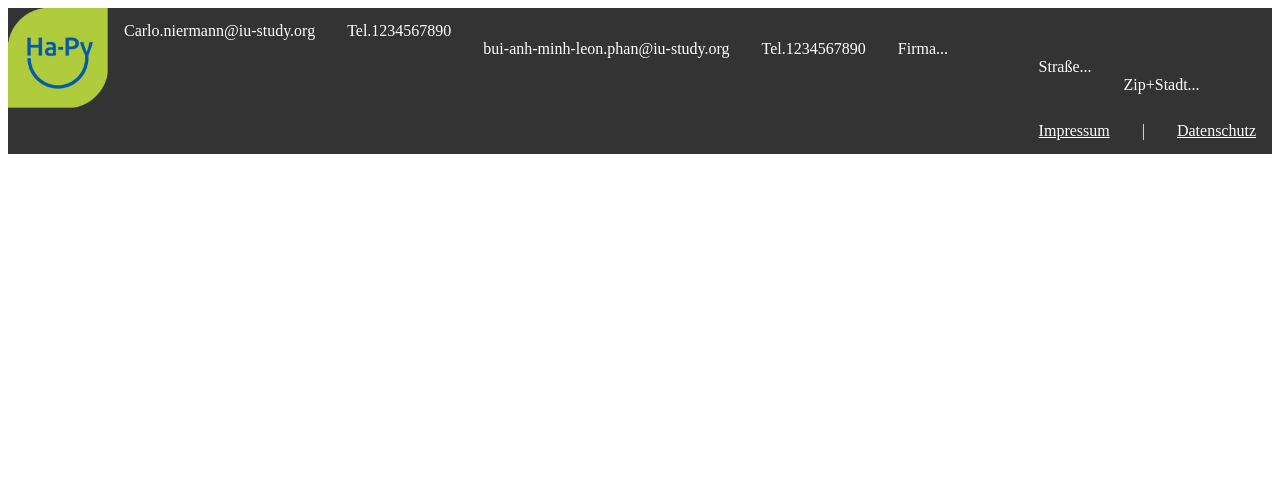
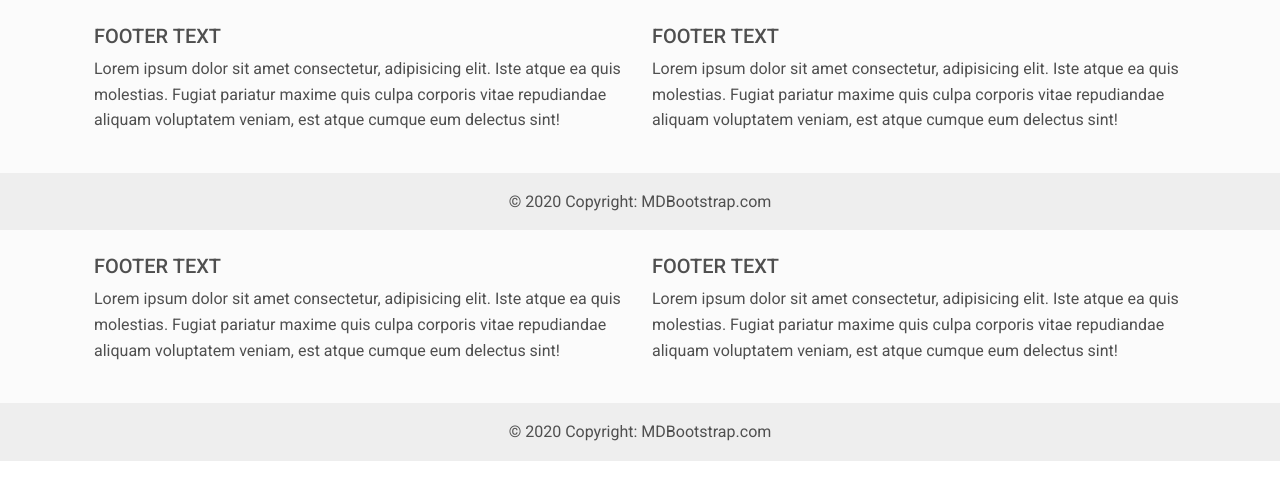
Before and after one commit to xChezY/Referat-Website, a PHP site: template includes/views/footer.php in a window 1280 px wide. Shown: the top 500 px of the page. Run offline with PHP 8.4, Linux system fonts and the light colour scheme; the template is opened without the code that fills it, so the values that code supplies are empty.

Commit message:
change format

```diff
--- a/includes/views/footer.php
+++ b/includes/views/footer.php
@@ -1,60 +1,40 @@
-<!DOCTYPE html>
-<html>
-<head>
-    <meta charset="UTF-8" />
-    <title>title</title>
-    <style>
-        ul {
-          list-style-type: none;
-          margin: 0;
-          padding: 0;
-          overflow: hidden;
-          background-color: #333;
-        }
+<footer class="bg-body-tertiary text-center text-lg-start">
+  <!-- Grid container -->
+  <div class="container p-4">
+    <!--Grid row-->
+    <div class="row">
+      <!--Grid column-->
+      <div class="col-lg-6 col-md-12 mb-4 mb-md-0">
+        <h5 class="text-uppercase">Footer text</h5>
 
-        li {
-          float: left;
-        }
+        <p>
+          Lorem ipsum dolor sit amet consectetur, adipisicing elit. Iste atque ea quis
+          molestias. Fugiat pariatur maxime quis culpa corporis vitae repudiandae aliquam
+          voluptatem veniam, est atque cumque eum delectus sint!
+        </p>
+      </div>
+      <!--Grid column-->
 
-        li a {
-          display: inline-block;
-          color: white;
-          text-align: center;
-          padding: 14px 16px;
-          text-decoration: none;
-        }
+      <!--Grid column-->
+      <div class="col-lg-6 col-md-12 mb-4 mb-md-0">
+        <h5 class="text-uppercase">Footer text</h5>
 
-        li a:hover {
-          background-color: #111;
-        }
-        </style>
-</head>
-<body>
-<footer>
-    <ul>
-        <li><img src="/assets/logo-icon.png" width="100" height="100"></li>
+        <p>
+          Lorem ipsum dolor sit amet consectetur, adipisicing elit. Iste atque ea quis
+          molestias. Fugiat pariatur maxime quis culpa corporis vitae repudiandae aliquam
+          voluptatem veniam, est atque cumque eum delectus sint!
+        </p>
+      </div>
+      <!--Grid column-->
+    </div>
+    <!--Grid row-->
+  </div>
+  <!-- Grid container -->
 
-            <li><a href="mailto:Carlo.niermann@iu-study.org">Carlo.niermann@iu-study.org</a></li>
-            <li><a>Tel.1234567890</a></li>
-            <br>
-            <li><a href="mailto:bui-anh-minh-leon.phan@iu-study.org">bui-anh-minh-leon.phan@iu-study.org</a></li>
-            <li><a>Tel.1234567890</a></li>
-
-           </div>
-           <div>
-            <li><a>Firma...</a></li> <div style="float: right;">
-
-       <br>
-       <li><a>Straße...</a></li>
-       <br>
-       <li><a>Zip+Stadt...</a></li>
-       <br>
-        <li><a href="#Impressum"><u>Impressum</u></a></li>
-       <li><a>|</a></li>
-       <li><a href="#Datenschutz"><u>Datenschutz</u></a></li>
-            </div>
-
-    </ul>
+  <!-- Copyright -->
+  <div class="text-center p-3" style="background-color: rgba(0, 0, 0, 0.05);">
+    © 2020 Copyright:
+    <a class="text-body" href="https://mdbootstrap.com/">MDBootstrap.com</a>
+  </div>
+  <!-- Copyright -->
 </footer>
-</body>
-</html>
--- /dev/null
+++ b/includes/views/head.php
@@ -0,0 +1,13 @@
+<head>
+  <meta charset="UTF-8" />
+  <meta name="viewport" content="width=device-width, initial-scale=1, shrink-to-fit=no" />
+  <meta http-equiv="x-ua-compatible" content="ie=edge" />
+  <title>Material Design for Bootstrap</title>
+  <!-- Font Awesome -->
+  <link rel="stylesheet" href="https://cdnjs.cloudflare.com/ajax/libs/font-awesome/6.0.0/css/all.min.css" />
+  <!-- Google Fonts Roboto -->
+  <link rel="stylesheet" href="https://fonts.googleapis.com/css2?family=Roboto:wght@300;400;500;700;900&display=swap" />
+  <!-- MDB -->
+  <link rel="stylesheet" href="/css/mdb.min.css" />
+
+</head>
```
Also changed, not shown: includes/views/header.php (deleted, +0 -36 lines), includes/views/navbar.php (added, +39 -0 lines), index.php (+7 -4 lines).
